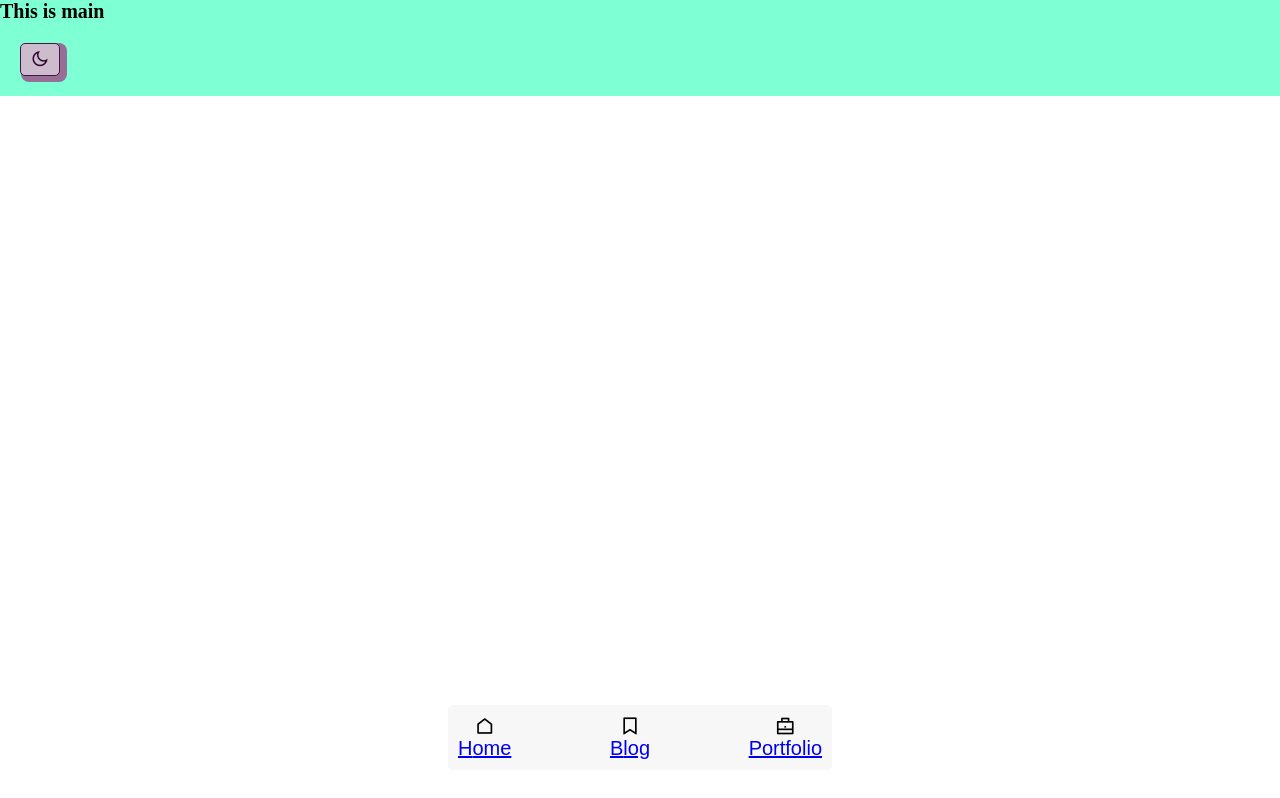
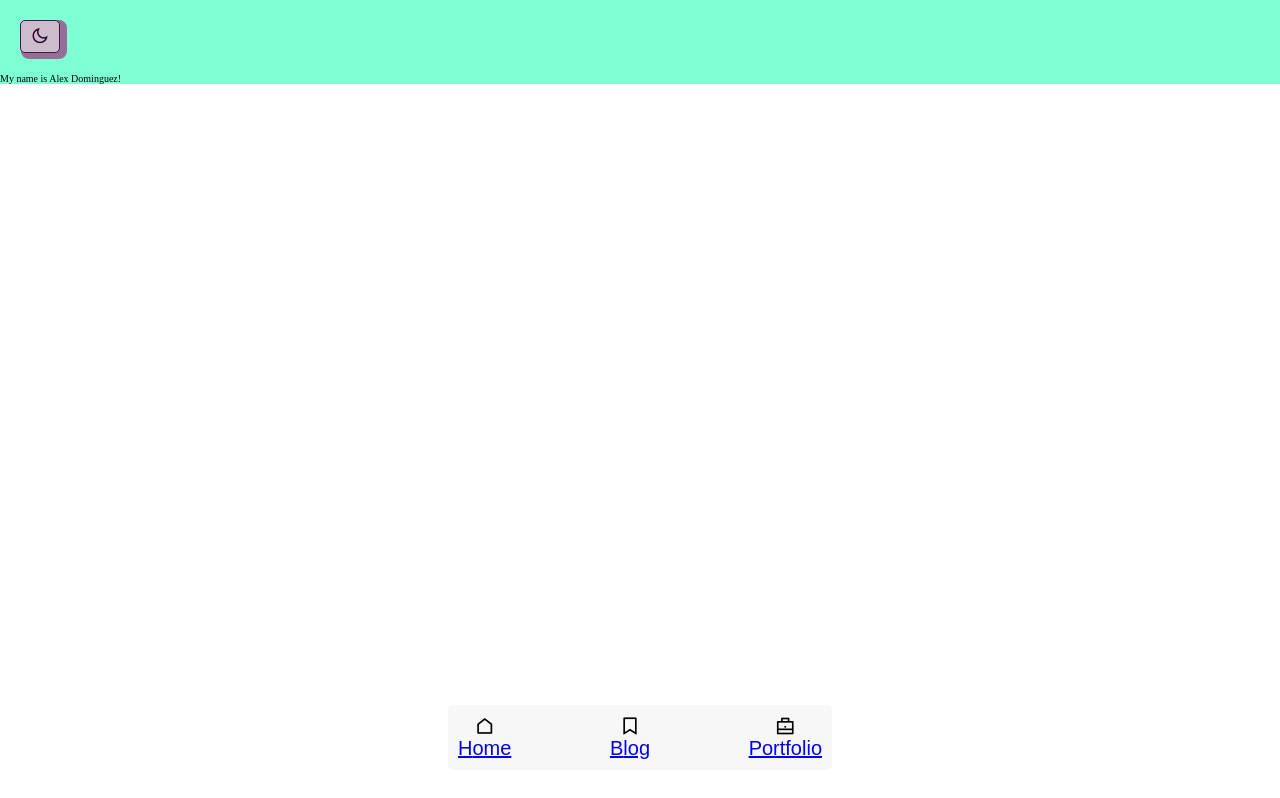
Before and after one commit to alex-j-garcia/blog, a React (Create React App) app: page / in a window 1280 px wide. Built offline with nearby package versions, Linux system fonts and the light colour scheme.

Commit message:
Switch routes in Main

```diff
--- a/src/App.js
+++ b/src/App.js
@@ -1,34 +1,14 @@
 import React from 'react';
-import {
-  BrowserRouter as Router,
-  Switch,
-  Route,
-} from 'react-router-dom'
+import { BrowserRouter as Router } from 'react-router-dom';
+import { ThemeContextProvider } from './ThemeContext';
+import Main from './components/Main/Main';
 import './App.css';
-import Main from './components/Main/Main';
-import Menu from './components/Menu/Menu'
-import Blog from './pages/Blog';
-import Portfolio from './pages/Portfolio'
-import { ThemeContextProvider } from './ThemeContext';
 
 export default function App() {
   return (
     <Router>
       <ThemeContextProvider>
-        <Menu />
-        <Switch>
-          <Route path='/blog'>
-            <Blog />
-          </Route>
-
-          <Route path='/portfolio'>
-            <Portfolio />
-          </Route>
-
-          <Route path="/">
-            <Main />
-          </Route>
-        </Switch>
+        <Main />
       </ThemeContextProvider>
     </Router>
   );
--- /dev/null
+++ b/src/components/About/About.jsx
@@ -0,0 +1,7 @@
+import React from 'react';
+
+export default function About() {
+  return (
+    <p>My name is Alex Dominguez!</p>
+  );
+}
--- a/src/components/Main/Main.js
+++ b/src/components/Main/Main.js
@@ -1,14 +1,33 @@
 import React, {useContext} from 'react';
+import { Switch, Route } from 'react-router-dom';
 import { ThemeContext } from '../../ThemeContext';
-import './Main.css'
+import Menu from '../Menu/Menu';
+import About from '../About/About';
+import Blog from '../../pages/Blog';
+import Portfolio from '../../pages/Portfolio';
+import './Main.css';
 
 export default function Main() {
   const { theme, toggleTheme } = useContext(ThemeContext);
 
   return (
     <main className={`${theme}-theme`}>
-      <h1>This is main</h1>
       <Button theme={theme} handleClick={toggleTheme} />
+      <Switch>
+        <Route path='/blog'>
+          <Blog />
+        </Route>
+
+        <Route path='/portfolio'>
+          <Portfolio />
+        </Route>
+
+        <Route path="/">
+          <About />
+        </Route>
+      </Switch>
+
+      <Menu />
     </main>
   );
 }
@@ -17,8 +36,8 @@ function Button({ theme, handleClick }) {
   return (
     <button onClick={handleClick}>
       {theme === 'dark' ?
-        <i class="ri-sun-line"></i> :
-        <i class="ri-moon-line"></i>
+        <i className="ri-sun-line"></i> :
+        <i className="ri-moon-line"></i>
       }
     </button>
   );
```
